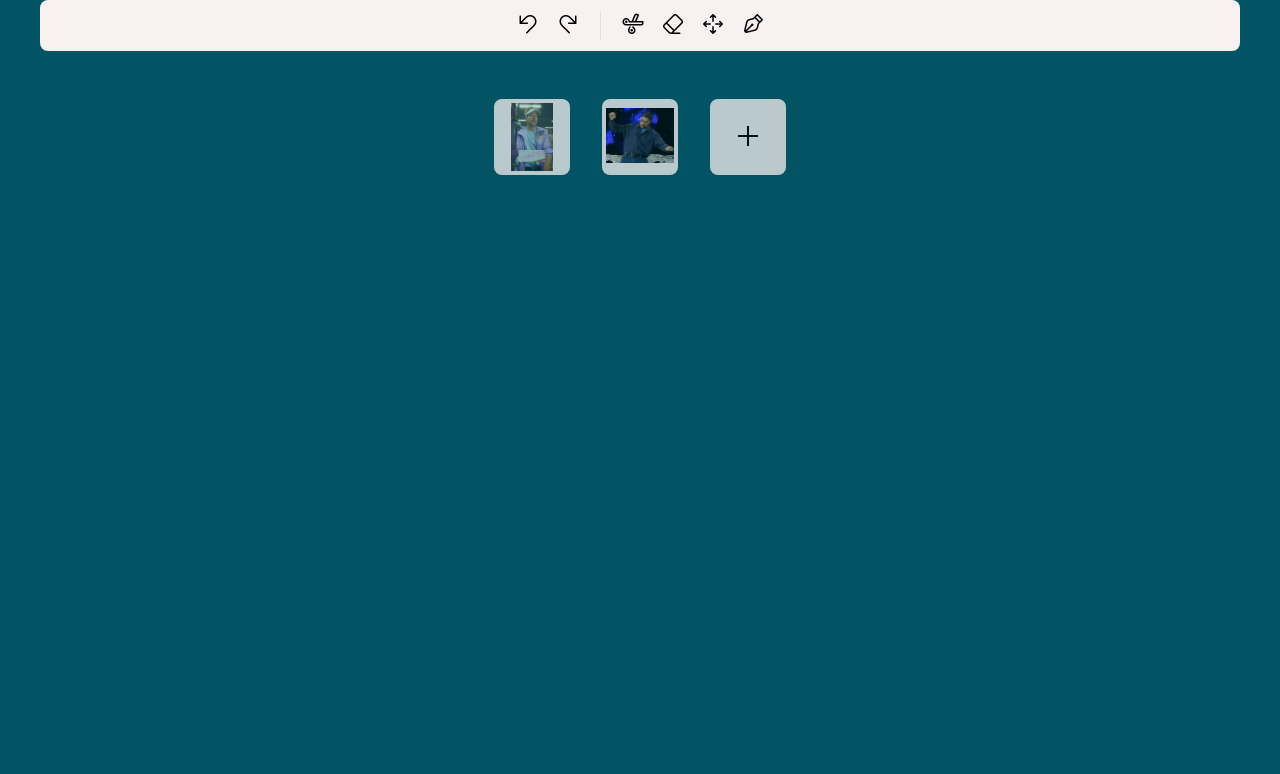
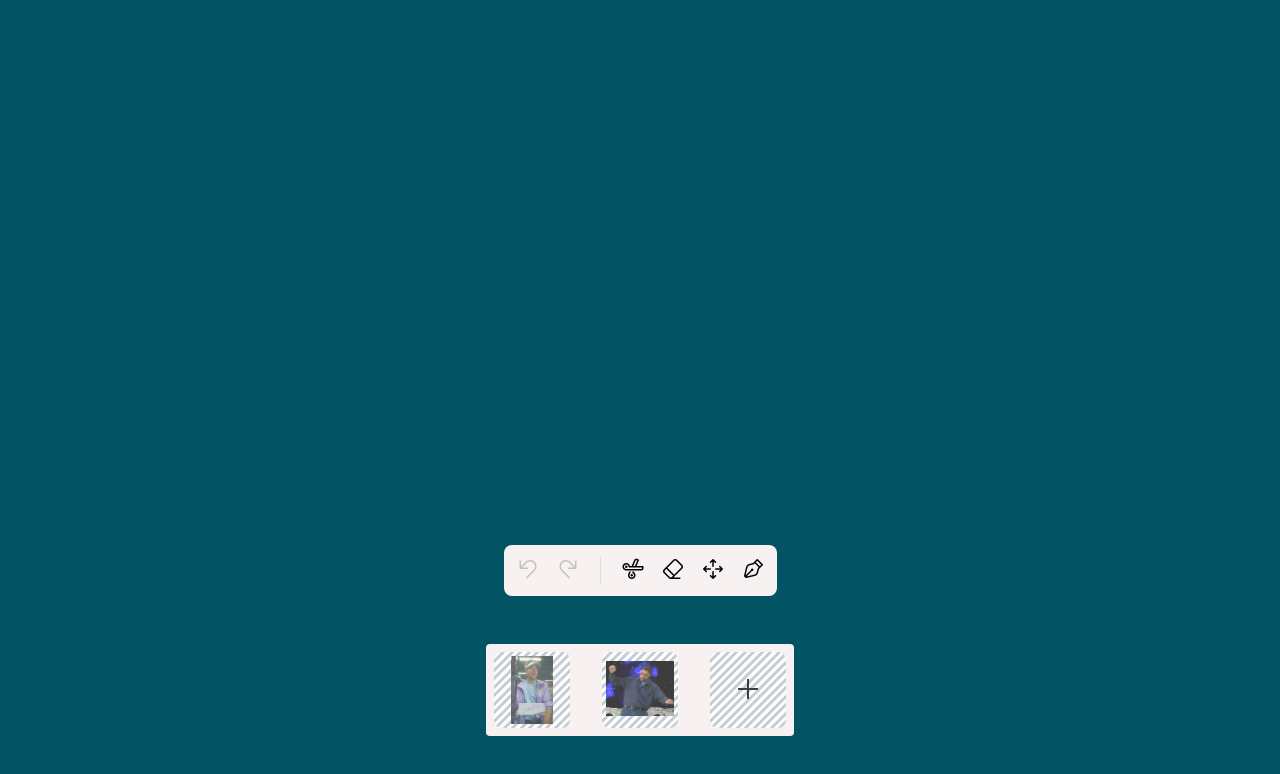
Before and after one commit to rdmarcos49/croppy, a React (Vite) app: page / in a window 1280 px wide. Shown: the top 774 px of the page. Built offline with nearby package versions, Linux system fonts and the light colour scheme.

Commit message:
styles for layers

```diff
--- a/src/components/Footer/styles.module.scss
+++ b/src/components/Footer/styles.module.scss
@@ -1,8 +1,12 @@
 .container {
   align-items: center;
+  background-color: var(--quaternary-color);
+  border-radius: 4px;
   display: flex;
   flex-wrap: wrap;
   gap: 2rem;
   justify-content: center;
   margin: 3rem 0 4rem;
+  padding: 8px;
+  width: fit-content;
 }
--- a/src/components/Layer/styles.module.scss
+++ b/src/components/Layer/styles.module.scss
@@ -1,11 +1,20 @@
+$primary-color-light: #02546444;
+
 .container {
-  background: var(--quaternary-color);
+  background-image:
+    repeating-linear-gradient(
+      -45deg,
+      #ffffff 0px,
+      #ffffff 3px,
+      $primary-color-light 3px,
+      $primary-color-light 6px
+    )
+  ;
   border: none;
   border-radius: 8px;
   cursor: pointer;
   height: 76px;
   opacity: 0.75;
-  outline: none;
   padding: 4px;
   transition: filter 200ms ease;
   width: 76px;
@@ -13,14 +22,6 @@
   &:hover {
     filter: brightness(1.1);
   }
-
-  &:focus {
-    box-shadow: 0 0 0 3px var(--tertiary-color);
-  }
-
-  &:focus:hover {
-    filter: none;
-  }
 }
 
 .image {
--- a/src/components/Layout/styles.module.scss
+++ b/src/components/Layout/styles.module.scss
@@ -1,7 +1,9 @@
 .container {
+  align-items: center;
   display: flex;
   flex-direction: column;
   height: 100vh;
+  justify-content: flex-end;
   margin: 0 auto;
   max-width: 1200px;
   width: 100%;
--- a/src/components/Toolbar/index.tsx
+++ b/src/components/Toolbar/index.tsx
@@ -8,10 +8,10 @@ import styles from './styles.module.scss'
 
 export const Toolbar = () => (
   <div className={styles.container}>
-    <button className={styles.action}>
+    <button className={`${styles.action} ${styles['action--disabled']}`} disabled>
       <img className={styles.icon} alt='undo' src={UndoIcon} />
     </button>
-    <button className={styles.action}>
+    <button className={`${styles.action} ${styles['action--disabled']}`} disabled>
       <img className={styles.icon} alt='redo' src={RedoIcon} />
     </button>
 
--- a/src/components/Toolbar/styles.module.scss
+++ b/src/components/Toolbar/styles.module.scss
@@ -6,13 +6,29 @@
   gap: 8px;
   justify-content: center;
   padding: 8px;
+  width: fit-content;
 }
 
 .action {
   background-color: transparent;
   border: none;
   border-radius: 4px;
+  cursor: pointer;
   padding: 4px;
+  transition: scale 200ms ease;
+
+  &:hover img {
+    scale: 1.1;
+  }
+
+  &--disabled {
+    cursor: default;
+    opacity: 0.2;
+
+    &:hover img {
+      scale: 1;
+    }
+  }
 }
 
 .icon {
```
